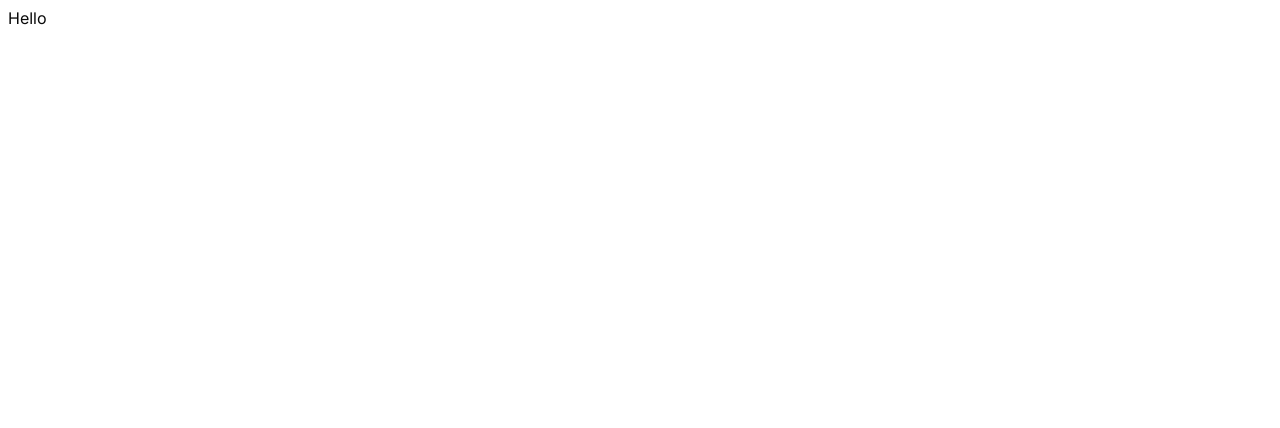
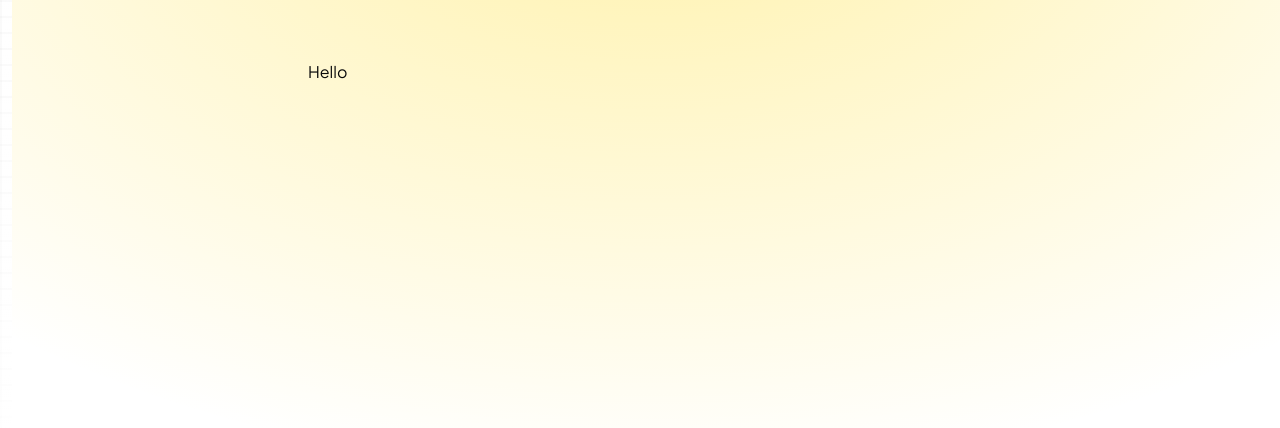
Before and after one commit to parbhatkapila4/portfolio, a Next.js app: page / in a window 1280 px wide. Shown: the top 428 px of the page. Built offline with nearby package versions, Linux system fonts and the light colour scheme.

Commit message:
Layout Defined

```diff
--- a/package.json
+++ b/package.json
@@ -14,6 +14,7 @@
     "clsx": "^2.1.1",
     "lucide-react": "^0.542.0",
     "next": "15.5.2",
+    "next-themes": "^0.4.6",
     "react": "19.1.0",
     "react-dom": "19.1.0",
     "tailwind-merge": "^3.3.1"
--- a/src/app/globals.css
+++ b/src/app/globals.css
@@ -3,7 +3,7 @@
 
 @custom-variant dark (&:is(.dark *));
 
-/* @import "tailwindcss";
+@import "tailwindcss";
 
 :root {
   --background: #ffffff;
@@ -28,7 +28,7 @@ body {
   background: var(--background);
   color: var(--foreground);
   font-family: Arial, Helvetica, sans-serif;
-} */
+}
 
 @theme inline {
   --radius-sm: calc(var(--radius) - 4px);
--- a/src/app/layout.tsx
+++ b/src/app/layout.tsx
@@ -1,13 +1,26 @@
 import type { Metadata } from "next";
-import { Inter } from "next/font/google";
+import { Plus_Jakarta_Sans } from "next/font/google";
 import "./globals.css";
+import { ThemeProvider } from "@/components/ui/theme-provider";
 
-const inter = Inter({ weight: ["400", "500", "600", "700", "800", "900"] });
+const font = Plus_Jakarta_Sans({
+  subsets: ["latin"],
+  weight: ["400", "500", "600", "700", "800"],
+});
 
 export const metadata: Metadata = {
   title: "Parbhat | Full-Stack Developer & Startup Engineer",
   description:
     "Portfolio of Parbhat, a full-stack developer and startup-focused engineer who builds production-ready web apps, scalable backends, and AI-powered solutions. Proven track record of shipping fast, solving complex problems, and driving growth for early-stage startups.",
+};
+
+const Background = () => {
+  return (
+    <>
+      <div className="fixed inset-0 -z-10 bg-gradient-to-t from-background from-25%  h-full w-full" />
+      <div className="fixed inset-0 h-screen w-full -z-20 bg-[linear-gradient(to_right,#8080800a_2px,transparent_2px),linear-gradient(to_bottom,#8080800a_2px,transparent_2px)] bg-[size:12px_16px] dark:opacity-75" />
+    </>
+  );
 };
 
 export default function RootLayout({
@@ -17,7 +30,21 @@ export default function RootLayout({
 }>) {
   return (
     <html lang="en">
-      <body className={`${inter.className} antialiased`}>{children}</body>
+      <body className={`${font.className} antialiased p-3 relative`}>
+        <Background />
+        <ThemeProvider
+          attribute="class"
+          defaultTheme="system"
+          themes={["dark", "system", "light"]}
+          enableSystem
+          disableTransitionOnChange
+        >
+          <div className="absolute top-0 z-[-2] h-screen w-screen bg-background bg-[radial-gradient(ellipse_80%_80%_at_50%_-20%,rgba(255,215,0,0.35),rgba(0,0,0,0))]"></div>
+					<main className="max-w-2xl space-y-20 mx-auto py-24 pt-12 px-1">
+						{children}
+					</main>
+        </ThemeProvider>
+      </body>
     </html>
   );
 }
--- a/src/app/page.tsx
+++ b/src/app/page.tsx
@@ -1,4 +1,3 @@
-import { Inter } from "next/font/google";
 
 
 export default function Home() {
--- /dev/null
+++ b/src/components/ui/theme-provider.tsx
@@ -0,0 +1,11 @@
+"use client";
+
+import * as React from "react";
+import { ThemeProvider as NextThemesProvider } from "next-themes";
+
+export function ThemeProvider({
+  children,
+  ...props
+}: React.ComponentProps<typeof NextThemesProvider>) {
+  return <NextThemesProvider {...props}>{children}</NextThemesProvider>;
+}
```
Also changed, not shown: src/components/Header.tsx (added), 1 other file (tests, documents, lock files or other folders).
